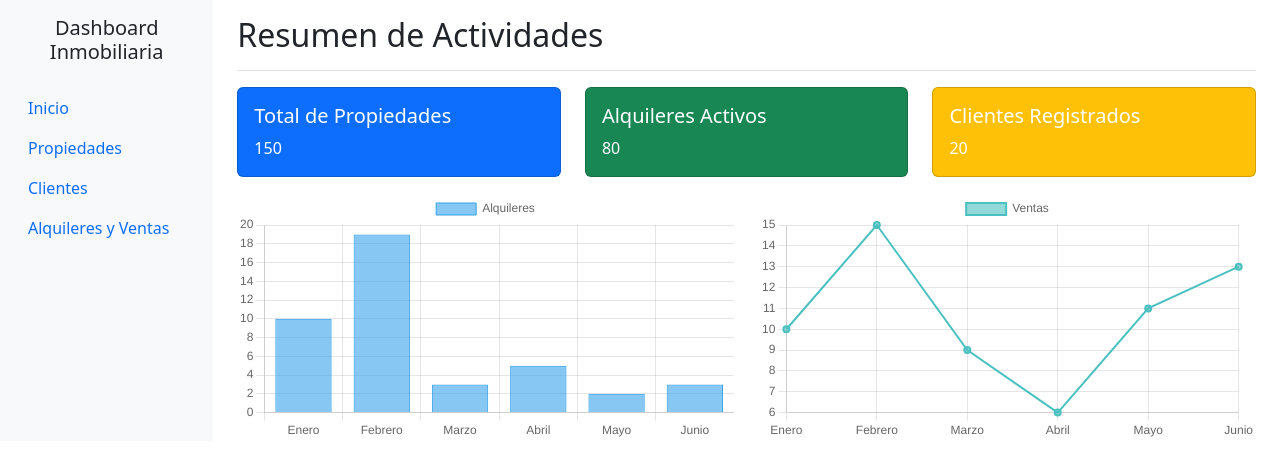
After one commit to Alejandro906/Django-PHP-App, a Django app: template Project/App/templates/dashboard.html in a window 1280 px wide. The commit adds this page. Shown: the top 476 px of the page. Run offline with Django 5.2, Linux system fonts and the light colour scheme; the template is opened without the code that fills it, so the values that code supplies are empty; some libraries are stand-ins or nearby versions.

Commit message:
added moha dashboard

```diff
--- /dev/null
+++ b/Project/App/templates/dashboard.html
@@ -0,0 +1,116 @@
+<!DOCTYPE html>
+<html lang="es">
+<head>
+  <meta charset="UTF-8">
+  <meta name="viewport" content="width=device-width, initial-scale=1.0">
+  <title>Dashboard - Agencia Inmobiliaria</title>
+  <link rel="stylesheet" href="https://cdnjs.cloudflare.com/ajax/libs/bootstrap/5.3.0/css/bootstrap.min.css">
+  <script src="https://cdnjs.cloudflare.com/ajax/libs/Chart.js/3.7.1/chart.min.js"></script>
+</head>
+<body>
+  <div class="container-fluid">
+    <!-- Sidebar -->
+    <div class="row">
+      <nav class="col-md-3 col-lg-2 d-md-block bg-light sidebar">
+        <div class="position-sticky">
+          <h5 class="text-center py-3">Dashboard Inmobiliaria</h5>
+          <ul class="nav flex-column">
+            <li class="nav-item">
+              <a class="nav-link active" href="#">Inicio</a>
+            </li>
+            <li class="nav-item">
+              <a class="nav-link" href="#">Propiedades</a>
+            </li>
+            <li class="nav-item">
+              <a class="nav-link" href="#">Clientes</a>
+            </li>
+            <li class="nav-item">
+              <a class="nav-link" href="#">Alquileres y Ventas</a>
+            </li>
+          </ul>
+        </div>
+      </nav>
+
+      <!-- Main content -->
+      <main class="col-md-9 ms-sm-auto col-lg-10 px-md-4">
+        <div class="d-flex justify-content-between flex-wrap flex-md-nowrap align-items-center pt-3 pb-2 mb-3 border-bottom">
+          <h1 class="h2">Resumen de Actividades</h1>
+        </div>
+
+        <!-- Row for Stats -->
+        <div class="row">
+          <div class="col-md-4">
+            <div class="card text-white bg-primary mb-3">
+              <div class="card-body">
+                <h5 class="card-title">Total de Propiedades</h5>
+                <p class="card-text" id="total-properties">150</p>
+              </div>
+            </div>
+          </div>
+          <div class="col-md-4">
+            <div class="card text-white bg-success mb-3">
+              <div class="card-body">
+                <h5 class="card-title">Alquileres Activos</h5>
+                <p class="card-text" id="active-rentals">80</p>
+              </div>
+            </div>
+          </div>
+          <div class="col-md-4">
+            <div class="card text-white bg-warning mb-3">
+              <div class="card-body">
+                <h5 class="card-title">Clientes Registrados</h5>
+                <p class="card-text" id="total-clients">20</p>
+              </div>
+            </div>
+          </div>
+        </div>
+
+        <!-- Row for Charts -->
+        <div class="row">
+          <div class="col-md-6">
+            <canvas id="rentalsChart"></canvas>
+          </div>
+          <div class="col-md-6">
+            <canvas id="salesChart"></canvas>
+          </div>
+        </div>
+      </main>
+    </div>
+  </div>
+
+  <!-- Scripts -->
+  <script>
+    // Gráfico de Alquileres
+    var rentalsCtx = document.getElementById('rentalsChart').getContext('2d');
+    var rentalsChart = new Chart(rentalsCtx, {
+      type: 'bar',
+      data: {
+        labels: ['Enero', 'Febrero', 'Marzo', 'Abril', 'Mayo', 'Junio'],
+        datasets: [{
+          label: 'Alquileres',
+          data: [10, 19, 3, 5, 2, 3],
+          backgroundColor: 'rgba(54, 162, 235, 0.6)',
+          borderColor: 'rgba(54, 162, 235, 1)',
+          borderWidth: 1
+        }]
+      }
+    });
+
+    // Gráfico de Ventas
+    var salesCtx = document.getElementById('salesChart').getContext('2d');
+    var salesChart = new Chart(salesCtx, {
+      type: 'line',
+      data: {
+        labels: ['Enero', 'Febrero', 'Marzo', 'Abril', 'Mayo', 'Junio'],
+        datasets: [{
+          label: 'Ventas',
+          data: [10, 15, 9, 6, 11, 13],
+          backgroundColor: 'rgba(75, 192, 192, 0.6)',
+          borderColor: 'rgba(75, 192, 192, 1)',
+          borderWidth: 2
+        }]
+      }
+    });
+  </script>
+</body>
+</html>
--- a/Project/App/templates/home.html
+++ b/Project/App/templates/home.html
@@ -652,7 +652,7 @@
                     </div>
                 </div>
                 {% if request.user.is_authenticated %}
-                    <a class="user-profile-container" href="{% url 'form' %}">
+                    <a class="user-profile-container" href="{% url 'dashboard' %}">
                         <p class="text-btn">Control</p>
                         <svg xmlns="http://www.w3.org/2000/svg" x-bind:width="size" x-bind:height="size" viewBox="0 0 24 24" fill="none" stroke="currentColor" x-bind:stroke-width="stroke" stroke-linecap="round" stroke-linejoin="round" width="26" height="26" stroke-width="1">
                             <path d="M3 4a1 1 0 0 1 1 -1h16a1 1 0 0 1 1 1v12a1 1 0 0 1 -1 1h-16a1 1 0 0 1 -1 -1v-12z"></path>
--- a/Project/App/urls.py
+++ b/Project/App/urls.py
@@ -12,7 +12,8 @@ urlpatterns = [
     path('main-map/', views.main_map, name = 'main-map'),
     path('search_values/', views.search_filter, name = 'search_filter'),
     path('image-form/<int:casa_id>', views.second_form, name = 'image-form'),
-    path('clear-filter/', views.clear_filter, name = 'clear_filter')
+    path('clear-filter/', views.clear_filter, name = 'clear_filter'),
+    path('dashboard/', views.dashboard, name = 'dashboard'),
 ]
 
 
--- a/Project/App/views.py
+++ b/Project/App/views.py
@@ -93,3 +93,6 @@ def search_filter(request):
 
 def clear_filter(request):
     return render(request, 'partials/clear-filter.html', {})
+
+def dashboard(request):
+    return render(request, 'dashboard.html', {})
```
Also changed, not shown: Project/db.sqlite3, Project/media/casa_images/lb-2_tvBs5wF.jpg (added), Project/media/casa_images/lb-3_fKGq234.jpg (added).
